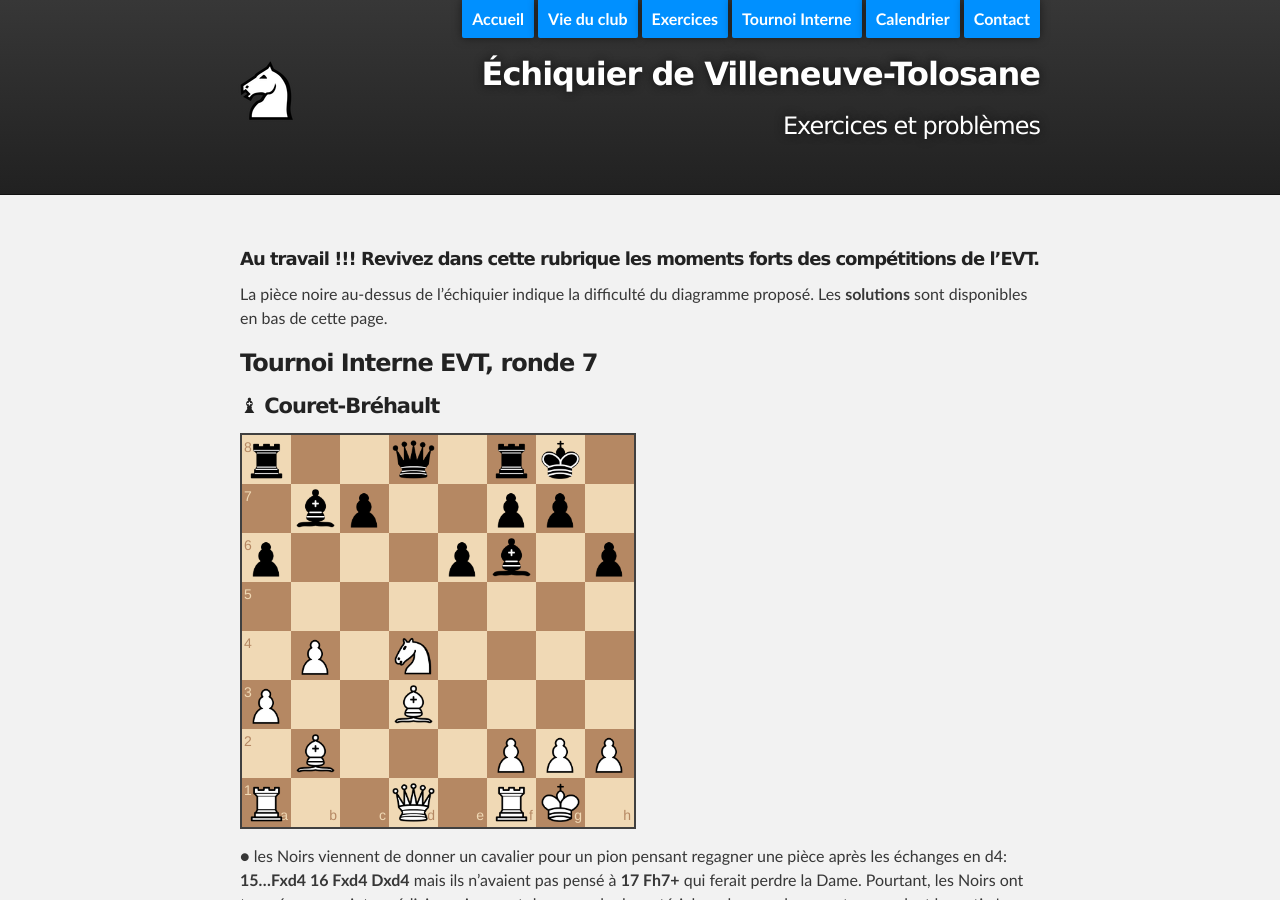
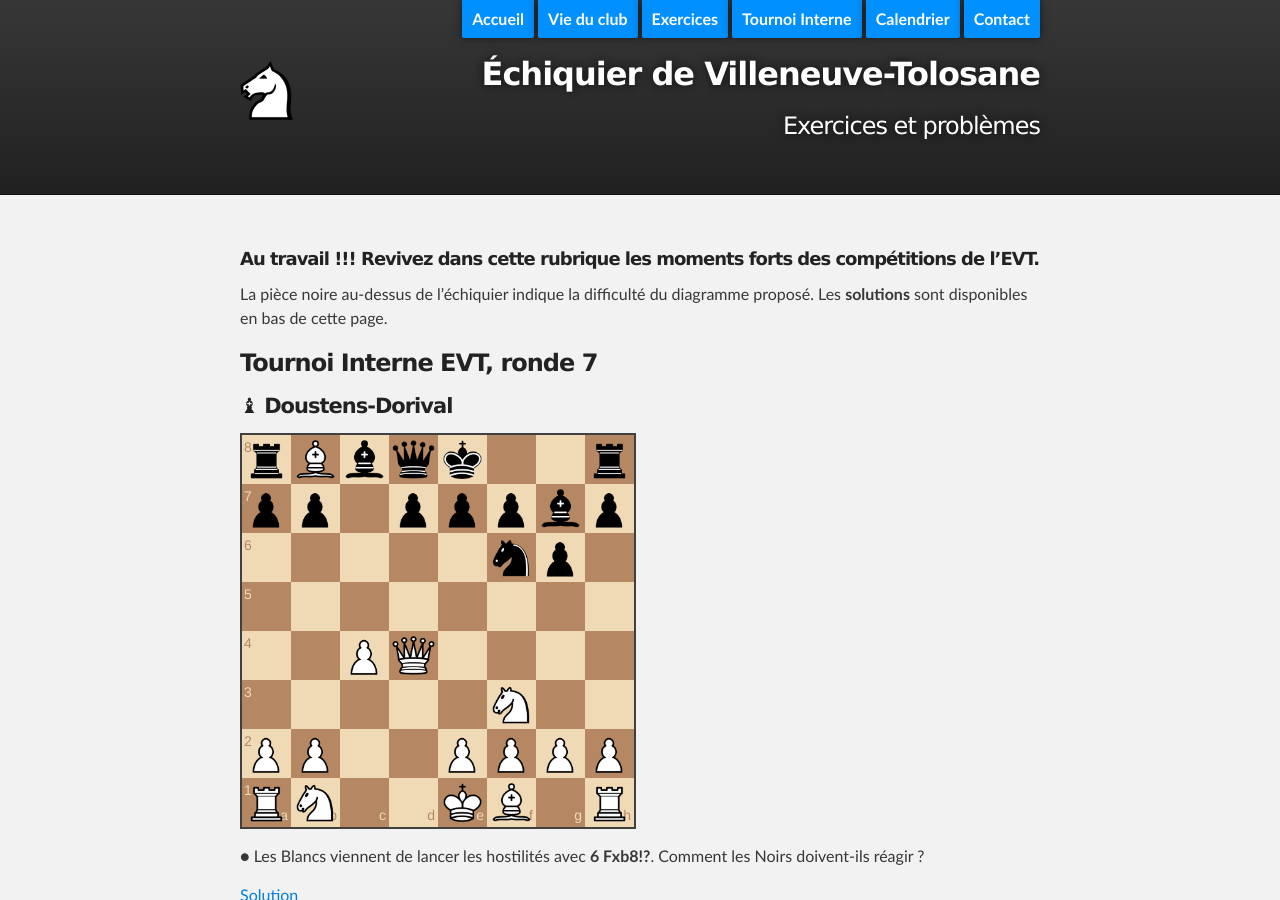
Before and after one commit to echiquier-villeneuve-tolosane/echiquier-villeneuve-tolosane.github.io, a Jekyll site: the page built from exercices.md, in a window 1280 px wide and 900 px high. Built offline with Jekyll 4.4.1, drawn with Linux system fonts in a browser that asks for light colours; nearby versions of some CDN libraries.

Commit message:
Updated exercices.md

```diff
--- a/exercices.md
+++ b/exercices.md
@@ -9,6 +9,18 @@ title: Exercices et problèmes
 La pièce noire au-dessus de l'échiquier indique la difficulté du diagramme proposé. Les **solutions** sont disponibles en bas de cette page.
 
 ### Tournoi Interne EVT, ronde 7
+
+
+#### &#9821; **Doustens-Dorival**
+
+`rBbqk2r/pp1pppbp/5np1/8/2PQ4/5N2/PP2PPPP/RN2KB1R b KQkq - 0 6`
+
+&#9679; Les Blancs viennent de lancer les hostilités avec **6 Fxb8!?**. Comment les Noirs doivent-ils réagir ?
+
+> Les Noirs ne doivent pas se laisser surprendre ! Sur **6... Txb8?** les Blancs prennent l'avantage d'un pion par **7 Dxa7** (+-). Il faut donc prévenir la menace d'abord avec **6... Da5+ 7 Dc3** (7 b4!? Dxb4+ 8 Cbd2 Txb8 9 Dxa7 Dd6! (=)) **7... Dxc3+ 8. Cxc3 Txb8** (=).
+
+
+
 
 #### &#9821; **Couret-Bréhault**
 
```
